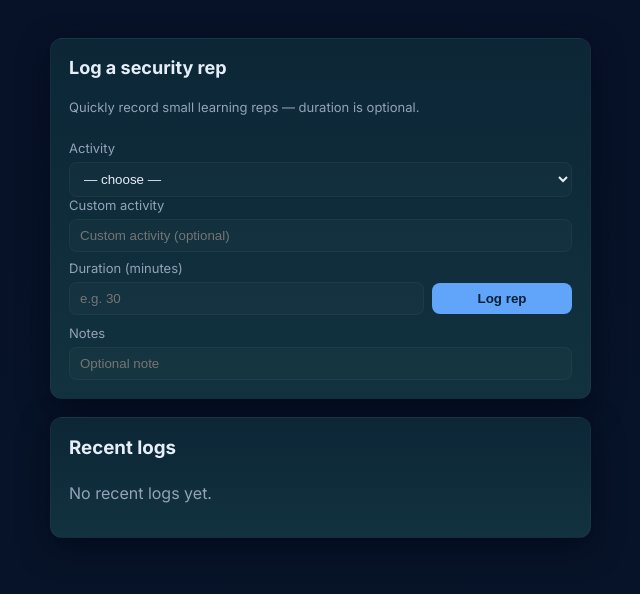
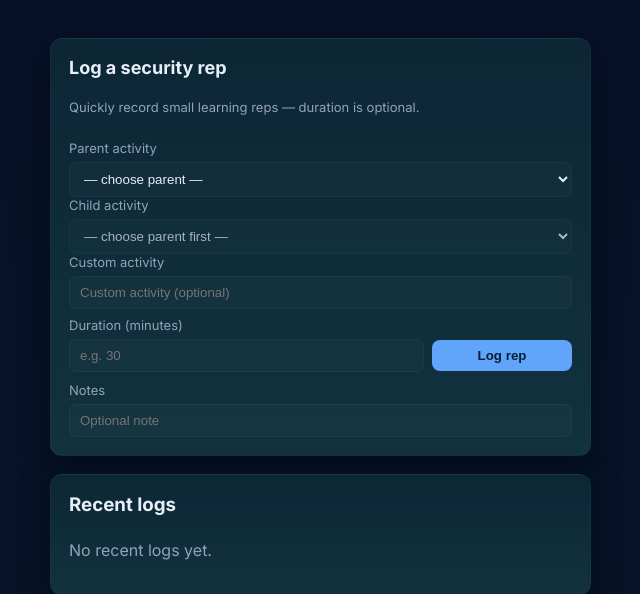
Before and after one commit to syogod/cyberlog, a FastAPI app: page / in a window 1280 px wide. Shown: the part 94-688 px from the top of the page, without its empty margins (40-680 px from the left). Run offline with FastAPI, Linux system fonts and the light colour scheme.

Commit message:
Implement parent/child activity model and migration helper; update dashboard and forms to support new structure

```diff
--- a/main.py
+++ b/main.py
@@ -57,7 +57,7 @@ def get_tz_from_request(request: Request) -> ZoneInfo:
         pass
     return LOCAL_TZ
 from database import Base, engine, SessionLocal
-from models import ActivityType, LogEntry
+from models import ActivityType, LogEntry, ParentActivity
 from sqlalchemy import func
 
 app = FastAPI()
@@ -110,14 +110,46 @@ def startup():
 
 def seed_activity_types():
     db = SessionLocal()
+    # ensure parent activities exist (hardcoded)
+    parent_names = [
+        "Bug Bounty",
+        "Reverse Engineering",
+        "Malware Analysis",
+        "Penetration testing",
+    ]
+    existing_parents = cast(dict, {p.name: p for p in db.query(ParentActivity).all()})
+    for pn in parent_names:
+        if pn not in existing_parents:
+            p = ParentActivity(name=pn)
+            db.add(p)
+    db.commit()
+
+    # Add some sensible default child activity types if none exist
+    # Ensure the `parent_id` column exists on the activity_types table (add if missing).
+    try:
+        with engine.connect() as conn:
+            col_check = conn.execute(text("SELECT COUNT(*) FROM information_schema.COLUMNS WHERE TABLE_SCHEMA=DATABASE() AND TABLE_NAME='activity_types' AND COLUMN_NAME='parent_id'"))
+            has_col = col_check.scalar() if col_check is not None else 0
+            if not has_col:
+                # MySQL: add nullable integer parent_id column
+                conn.execute(text("ALTER TABLE activity_types ADD COLUMN parent_id INT NULL"))
+    except Exception:
+        # best-effort: ignore if this fails (e.g., sqlite or insufficient perms)
+        pass
+
     if db.query(ActivityType).count() == 0:
-        db.add_all([
-            ActivityType(name="Read one vuln writeup"),
-            ActivityType(name="Analyze exploit PoC"),
-            ActivityType(name="Reverse small malware sample"),
-            ActivityType(name="Read one CVE"),
-            ActivityType(name="Practice one lab step"),
-        ])
+        parents = cast(dict, {p.name: p.id for p in db.query(ParentActivity).all()})
+        # list child names with parent name; resolve parent ids below to avoid ambiguous typing
+        children = [
+            ("Read one vuln writeup", "Bug Bounty"),
+            ("Analyze exploit PoC", "Bug Bounty"),
+            ("Reverse small malware sample", "Reverse Engineering"),
+            ("Read one CVE", "Bug Bounty"),
+            ("Practice one lab step", "Penetration testing"),
+        ]
+        for name, parent_name in children:
+            parent_id = parents.get(parent_name)
+            db.add(ActivityType(name=name, parent_id=parent_id))
         db.commit()
     db.close()
 
@@ -127,7 +159,8 @@ def seed_activity_types():
 def home(request: Request, db: Session = Depends(get_db)):
     tz = get_tz_from_request(request)
     streak = get_current_streak(db, tz)
-    # Provide activity types for the dropdown on the index page
+    # Provide parent activities and child activity types for the dropdown on the index page
+    parents = db.query(ParentActivity).order_by(ParentActivity.name).all()
     activities = db.query(ActivityType).order_by(ActivityType.name).all()
     # Last 3 log entries with activity name (if available) and metadata
     recent_q = (
@@ -153,6 +186,11 @@ def home(request: Request, db: Session = Depends(get_db)):
             "request": request,
             "streak": streak,
             "activities": activities,
+            "parents": parents,
+            # lightweight mapping for JS: list of {id,name,parent_id}
+            "activity_map": [
+                {"id": a.id, "name": a.name, "parent_id": a.parent_id} for a in activities
+            ],
             "recent_logs": recent_logs,
             "user_tz": str(tz),
         }
@@ -161,6 +199,7 @@ def home(request: Request, db: Session = Depends(get_db)):
 @app.post("/log")
 def log_activity(
     activity_type_id: Optional[int] = Form(None),
+    parent_id: Optional[int] = Form(None),
     custom_activity: Optional[str] = Form(None),
     notes: Optional[str] = Form(None),
     duration_minutes: Optional[int] = Form(None),
@@ -175,7 +214,7 @@ def log_activity(
                 activity_type_id = cast(int, existing.id)
             else:
                 # create new activity type
-                new_at = ActivityType(name=name)
+                new_at = ActivityType(name=name, parent_id=parent_id)
                 db.add(new_at)
                 db.commit()
                 db.refresh(new_at)
@@ -276,6 +315,28 @@ def dashboard(request: Request, db: Session = Depends(get_db)):
     weekly_minutes = minutes_by_activity(week_start, None)
     monthly_minutes = minutes_by_activity(month_start, None)
 
+    # Minutes aggregated by parent activity (parents are hardcoded)
+    def minutes_by_parent(start_dt, end_dt=None):
+        # join parent -> activity -> log, but only include LogEntry rows within the time window
+        cond = (LogEntry.activity_type_id == ActivityType.id) & (LogEntry.created_at >= start_dt)
+        if end_dt:
+            cond = cond & (LogEntry.created_at < end_dt)
+
+        q = (
+            db.query(
+                ParentActivity.name.label('name'),
+                func.coalesce(func.sum(LogEntry.duration_minutes), 0).label('minutes'),
+            )
+            .join(ActivityType, ActivityType.parent_id == ParentActivity.id)
+            .outerjoin(LogEntry, cond)
+            .group_by(ParentActivity.id)
+        )
+        return q.all()
+
+    daily_parent_minutes = minutes_by_parent(day_start, day_end)
+    weekly_parent_minutes = minutes_by_parent(week_start, None)
+    monthly_parent_minutes = minutes_by_parent(month_start, None)
+
     # Calendar data for the current month: per-day list of log entries and summary
     month_q = (
         db.query(LogEntry, ActivityType.name.label("activity_name"))
@@ -322,6 +383,45 @@ def dashboard(request: Request, db: Session = Depends(get_db)):
         .all()
     )
 
+    # Parent-level summaries: total minutes and counts per parent, and top child by minutes
+    parent_rows = (
+        db.query(
+            ParentActivity.id.label('id'),
+            ParentActivity.name.label('name'),
+            func.coalesce(func.sum(LogEntry.duration_minutes), 0).label('minutes'),
+            func.count(LogEntry.id).label('count'),
+        )
+        .join(ActivityType, ActivityType.parent_id == ParentActivity.id)
+        .outerjoin(LogEntry, LogEntry.activity_type_id == ActivityType.id)
+        .group_by(ParentActivity.id)
+        .all()
+    )
+
+    parent_summaries = []
+    for pid, pname, pminutes, pcount in parent_rows:
+        # find top child activity for this parent by total minutes
+        top_child = (
+            db.query(ActivityType.name.label('child_name'), func.coalesce(func.sum(LogEntry.duration_minutes), 0).label('minutes'))
+            .outerjoin(LogEntry, LogEntry.activity_type_id == ActivityType.id)
+            .filter(ActivityType.parent_id == pid)
+            .group_by(ActivityType.id)
+            .order_by(func.coalesce(func.sum(LogEntry.duration_minutes), 0).desc())
+            .limit(1)
+            .first()
+        )
+        if top_child:
+            child_name, child_minutes = top_child
+        else:
+            child_name, child_minutes = None, 0
+        parent_summaries.append({
+            'id': pid,
+            'name': pname,
+            'minutes': int(pminutes or 0),
+            'count': int(pcount or 0),
+            'top_child': child_name,
+            'top_child_minutes': int(child_minutes or 0),
+        })
+
     # Today's activity summary
     today_total_minutes = (
         db.query(func.coalesce(func.sum(LogEntry.duration_minutes), 0))
@@ -344,8 +444,11 @@ def dashboard(request: Request, db: Session = Depends(get_db)):
             "stats": stats,
             "streak": streak,
             "daily_minutes": daily_minutes,
-            "weekly_minutes": weekly_minutes,
-            "monthly_minutes": monthly_minutes,
+                "weekly_minutes": weekly_minutes,
+                "monthly_minutes": monthly_minutes,
+                "daily_parent_minutes": daily_parent_minutes,
+                "weekly_parent_minutes": weekly_parent_minutes,
+                "monthly_parent_minutes": monthly_parent_minutes,
             "top_activities": top_activities,
             "today_total_minutes": int(today_total_minutes or 0),
             "today_entry_count": int(today_entry_count or 0),
@@ -354,5 +457,83 @@ def dashboard(request: Request, db: Session = Depends(get_db)):
             # pass local month_start (date) to template for weekday calculations
             "month_start": month_start_local.date(),
             "user_tz": str(tz),
+                "parent_summaries": parent_summaries,
         },
     )
+
+
+@app.get("/migrate")
+def migrate(request: Request, db: Session = Depends(get_db)):
+        """
+        Simple migration helper: assigns parent_ids for existing ActivityType rows
+        and optionally creates ActivityType rows for LogEntry.custom_activity values.
+        Uses keyword heuristics to map to one of the four hardcoded parents.
+        """
+        # ensure parents exist
+        seed_activity_types()
+
+        # simple keyword -> parent mapping
+        mapping = {
+            'Reverse Engineering': ['reverse', 'disassemble', 'deobfus', 'rip'],
+            'Malware Analysis': ['malware', 'trojan', 'ransom', 'sample'],
+            'Bug Bounty': ['vuln', 'cve', 'exploit', 'poc', 'writeup', 'vulnerability'],
+            'Penetration testing': ['practice', 'lab', 'ctf', 'pentest', 'scan', 'exercise'],
+        }
+
+        parents = cast(dict, {p.name: p for p in db.query(ParentActivity).all()})
+
+        changed = []
+        # Assign parents for activity types without parent
+        for at in db.query(ActivityType).filter(ActivityType.parent_id == None).all():
+            name = (at.name or '').lower()
+            assigned = None
+            for pname, keywords in mapping.items():
+                for kw in keywords:
+                    if kw in name:
+                        assigned = parents.get(pname)
+                        break
+                if assigned:
+                    break
+            if not assigned:
+                assigned = parents.get('Bug Bounty')
+            if assigned:
+                at.parent_id = assigned.id
+                db.add(at)
+                changed.append((at.name, assigned.name))
+        db.commit()
+
+        # Create ActivityType rows for distinct custom_activity values in LogEntry where activity_type_id is null
+        created = []
+        custom_names = db.query(func.distinct(LogEntry.custom_activity)).filter(LogEntry.custom_activity != None).all()
+        for (cname,) in custom_names:
+            if not cname:
+                continue
+            exists = db.query(ActivityType).filter(ActivityType.name == cname).first()
+            if exists:
+                continue
+            lname = cname.lower()
+            assigned = None
+            for pname, keywords in mapping.items():
+                for kw in keywords:
+                    if kw in lname:
+                        assigned = parents.get(pname)
+                        break
+                if assigned:
+                    break
+            if not assigned:
+                assigned = parents.get('Bug Bounty')
+            new_at = ActivityType(name=cname, parent_id=assigned.id if assigned else None)
+            db.add(new_at)
+            db.commit()
+            db.refresh(new_at)
+            created.append((cname, assigned.name if assigned else None))
+
+        out = "<h3>Migration Results</h3>\n"
+        out += f"<p>Assigned parents for {len(changed)} existing activity types.</p>\n"
+        if changed:
+            out += "<ul>" + "".join(f"<li>{a} -> {p}</li>" for a, p in changed) + "</ul>"
+        out += f"<p>Created {len(created)} ActivityType rows from custom activity values.</p>\n"
+        if created:
+            out += "<ul>" + "".join(f"<li>{a} -> {p}</li>" for a, p in created) + "</ul>"
+        out += '<p><a href="/dashboard">Back to dashboard</a></p>'
+        return HTMLResponse(out)
--- a/templates/index.html
+++ b/templates/index.html
@@ -6,12 +6,17 @@
         <h2>Log a security rep</h2>
         <p class="muted small">Quickly record small learning reps — duration is optional.</p>
         <form method="post" action="/log" style="margin-top:12px;">
-            <label for="activity_type_id">Activity</label>
-            <select name="activity_type_id" id="activity_type_id">
-                <option value="">— choose —</option>
-                {% for a in activities %}
-                <option value="{{ a.id }}">{{ a.name }}</option>
+            <label for="parent_id">Parent activity</label>
+            <select name="parent_id" id="parent_id">
+                <option value="">— choose parent —</option>
+                {% for p in parents %}
+                <option value="{{ p.id }}">{{ p.name }}</option>
                 {% endfor %}
+            </select>
+
+            <label for="activity_type_id">Child activity</label>
+            <select name="activity_type_id" id="activity_type_id" disabled>
+                <option value="">— choose parent first —</option>
             </select>
 
             <label for="custom_activity">Custom activity</label>
@@ -67,4 +72,50 @@
 
 </div>
 
+<script>
+// activity_map is provided by server as `activity_map`
+const activityMap = {{ activity_map|tojson }};
+const parentSelect = document.getElementById('parent_id');
+const childSelect = document.getElementById('activity_type_id');
+
+function populateChildrenForParent(parentId){
+    // clear children
+    childSelect.innerHTML = '<option value="">— choose child —</option>';
+    activityMap.forEach(a => {
+        if(String(a.parent_id) === String(parentId)){
+            const opt = document.createElement('option');
+            opt.value = a.id;
+            opt.textContent = a.name;
+            opt.setAttribute('data-parent', a.parent_id);
+            childSelect.appendChild(opt);
+        }
+    });
+}
+
+// initially disabled until a parent is chosen
+if(childSelect) {
+    childSelect.disabled = true;
+}
+
+parentSelect && parentSelect.addEventListener('change', function(e){
+    const pid = this.value;
+    if(!pid){
+        // clear and keep disabled until a parent is chosen
+        childSelect.innerHTML = '<option value="">— choose parent first —</option>';
+        childSelect.disabled = true;
+    } else {
+        populateChildrenForParent(pid);
+        childSelect.disabled = false;
+    }
+});
+
+// When a child is selected, auto-select its parent
+childSelect && childSelect.addEventListener('change', function(e){
+    const opt = this.options[this.selectedIndex];
+    if(!opt) return;
+    const p = opt.getAttribute('data-parent');
+    if(p && parentSelect) parentSelect.value = p;
+});
+</script>
+
 {% endblock %}
```
Also changed, not shown: models.py (+9 -0 lines), templates/dashboard.html (+20 -6 lines), README.md.
